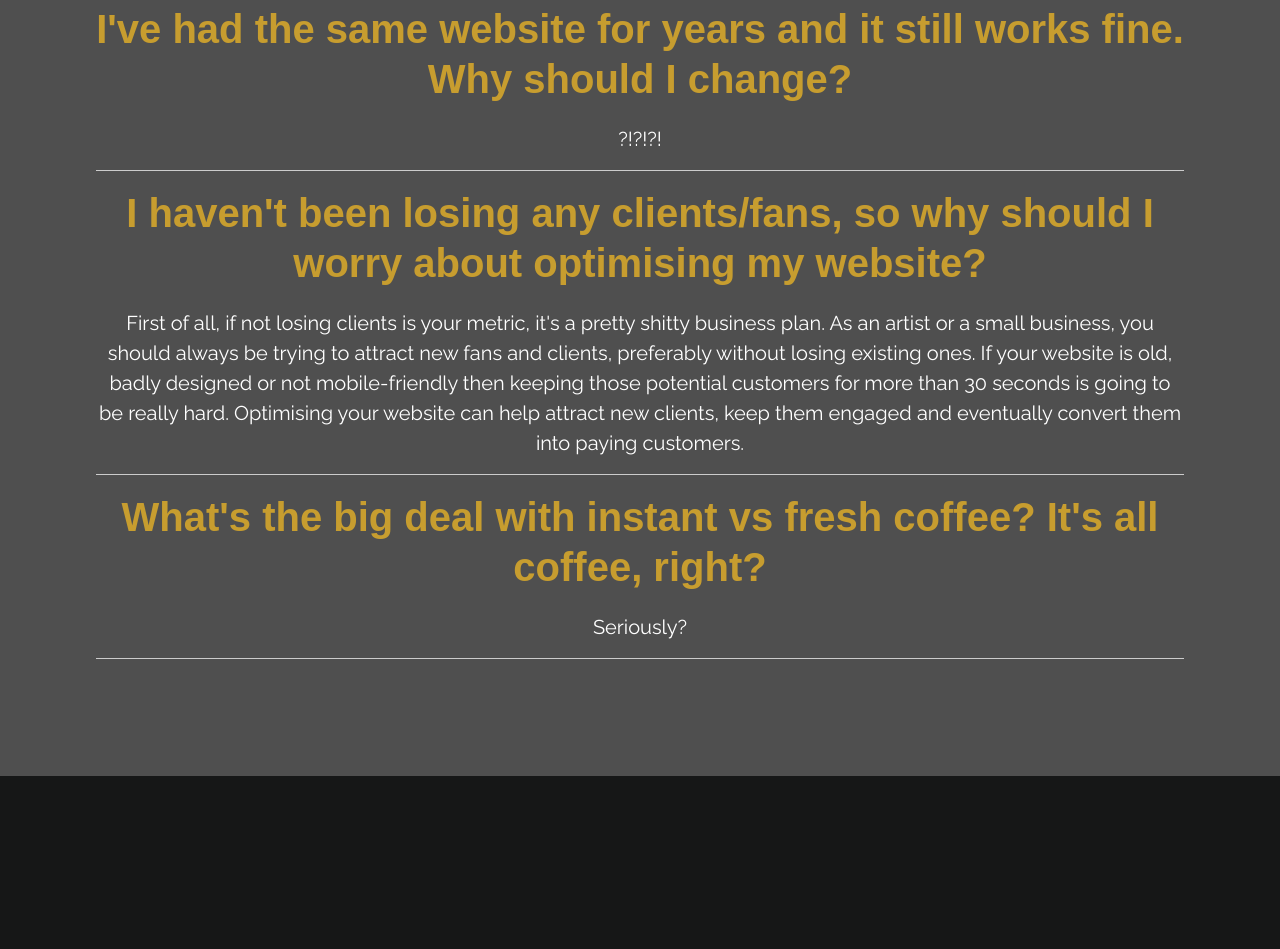
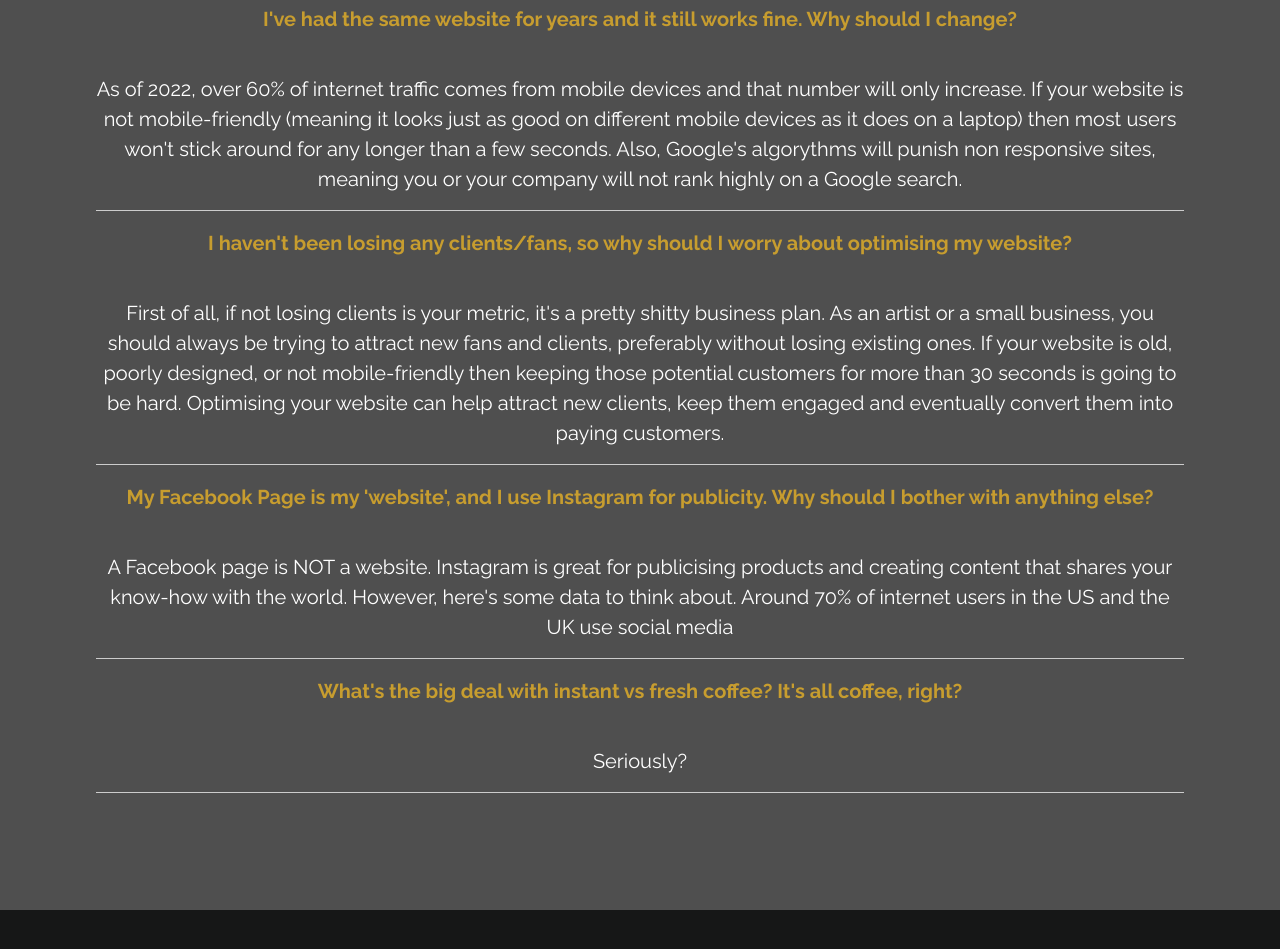
Before and after one commit to niko1402/milestone-portfolio-project, a website built with Parcel: page english/faq.html in a window 1280 px wide. Shown: the part 599-1548 px from the top of the page. Built offline with nearby package versions, Linux system fonts and the light colour scheme; a web font is replaced by a local one.

Commit message:
Added more responses to questions. Changed question font-size to h4.

```diff
--- a/english/faq.html
+++ b/english/faq.html
@@ -3,7 +3,7 @@
 
 <head>
     <meta charset="utf-8">
-    <title>Nik Payton - Services</title>
+    <title>Nik Payton - FAQs</title>
     <meta name="description" content="">
     <meta name="viewport" content="width=device-width, initial-scale=1">
 
@@ -53,17 +53,22 @@
             <div class="services">
                 <div class="content-wrapper">
                     <article class="faq">
-                        <h3><span>I've had the same website for years and it still works fine. Why should I change?</span></h3>
-                        <p>?!?!?!</p>
+                        <h4><span>I've had the same website for years and it still works fine. Why should I change?</span></h4>
+                        <p>As of 2022, over 60% of internet traffic comes from mobile devices and that number will only increase. If your website is not mobile-friendly (meaning it looks just as good on different mobile devices as it does on a laptop) then most users won't stick around for any longer than a few seconds. Also, Google's algorythms will punish non responsive sites, meaning you or your company will not rank highly on a Google search.</p>
                         <hr>
                     </article>
                     <article class="faq">
-                        <h3><span>I haven't been losing any clients/fans, so why should I worry about optimising my website?</span></h3>
-                        <p>First of all, if not losing clients is your metric, it's a pretty shitty business plan. As an artist or a small business, you should always be trying to attract new fans and clients, preferably without losing existing ones. If your website is old, badly designed or not mobile-friendly then keeping those potential customers for more than 30 seconds is going to be really hard. Optimising your website can help attract new clients, keep them engaged and eventually convert them into paying customers.</p>
+                        <h4><span>I haven't been losing any clients/fans, so why should I worry about optimising my website?</span></h4>
+                        <p>First of all, if not losing clients is your metric, it's a pretty shitty business plan. As an artist or a small business, you should always be trying to attract new fans and clients, preferably without losing existing ones. If your website is old, poorly designed, or not mobile-friendly then keeping those potential customers for more than 30 seconds is going to be hard. Optimising your website can help attract new clients, keep them engaged and eventually convert them into paying customers.</p>
                         <hr>
                     </article>
                     <article class="faq">
-                        <h3><span>What's the big deal with instant vs fresh coffee? It's all coffee, right?</span></h3>
+                        <h4><span>My Facebook Page is my 'website', and I use Instagram for publicity. Why should I bother with anything else?</span></h4>
+                        <p>A Facebook page is NOT a website. Instagram is great for publicising products and creating content that shares your know-how with the world. However, here's some data to think about. Around 70% of internet users in the US and the UK use social media</p>
+                        <hr>
+                    </article>
+                    <article class="faq">
+                        <h4><span>What's the big deal with instant vs fresh coffee? It's all coffee, right?</span></h4>
                         <p>Seriously?</p>
                         <hr>
                     </article>
```
